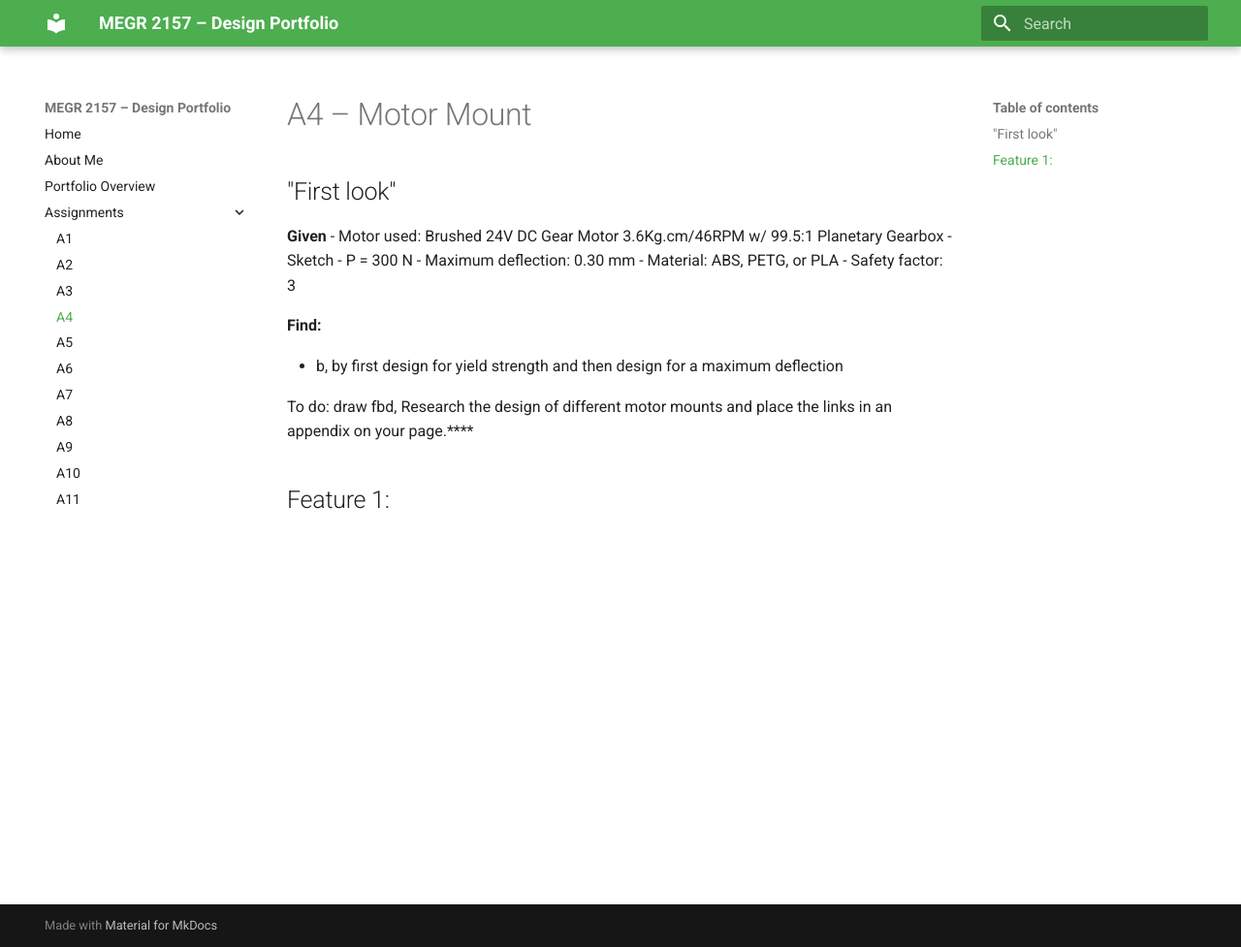
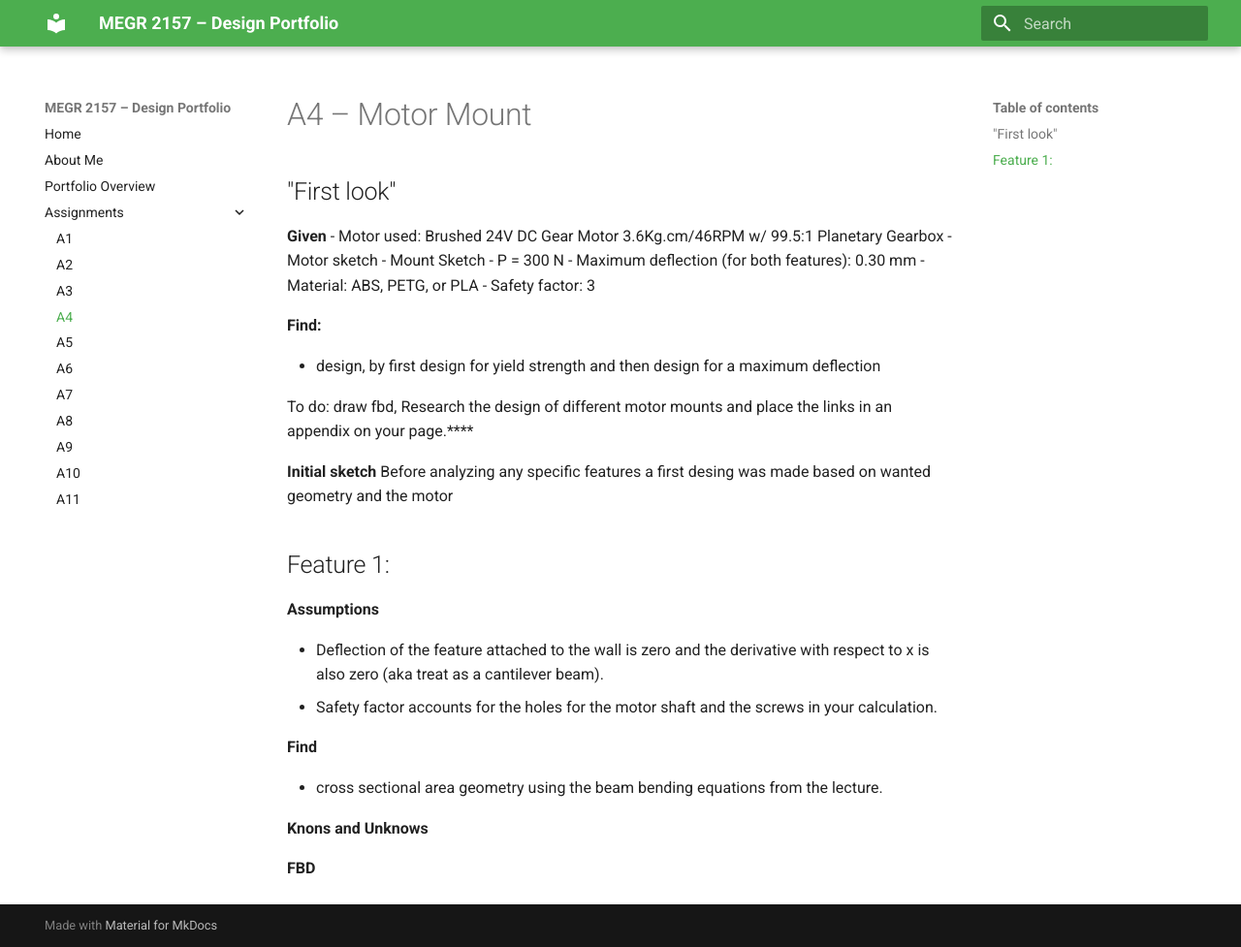
Before and after one commit to abatisti/megr2157-portfolio, an MkDocs documentation site: the page built from docs/assignments/A04/index.md, in a window 1280 px wide and 977 px high. Shown: the whole window at 97% size. Built offline with MkDocs 1.6.1 and Material for MkDocs 9.7.7, drawn with Linux system fonts in a browser that asks for light colours.

Commit message:
Update index.md

```diff
--- a/docs/assignments/A04/index.md
+++ b/docs/assignments/A04/index.md
@@ -4,20 +4,39 @@
 
 **Given**
   - Motor used: Brushed 24V DC Gear Motor 3.6Kg.cm/46RPM w/ 99.5:1 Planetary Gearbox
-  - Sketch
+  - Motor sketch
+  - Mount Sketch
   - P = 300 N
-  - Maximum deflection: 0.30 mm
+  - Maximum deflection (for both features): 0.30 mm
   - Material:  ABS, PETG,  or PLA
   - Safety factor: 3
 
 
 **Find:**
 
-- b, by first design for yield strength and then design for a maximum deflection
+- design, by first design for yield strength and then design for a maximum deflection
 
 To do:
 draw fbd, Research the design of different motor mounts and place the links in an appendix on your page.****
 
+**Initial sketch**
+Before analyzing any specific features a first desing was made based on wanted geometry and the motor
+
+## Feature 1:
 
 
-## Feature 1:
+**Assumptions**
+
+  - Deflection of the feature attached to the wall is zero and the derivative with respect to x is also zero (aka treat as a cantilever beam).
+  - Safety factor accounts for the holes for the motor shaft and the screws in your calculation.
+
+
+**Find**
+
+  - cross sectional area geometry using the beam bending equations from the lecture.
+
+
+**Knons and Unknows**
+
+
+**FBD**
```
